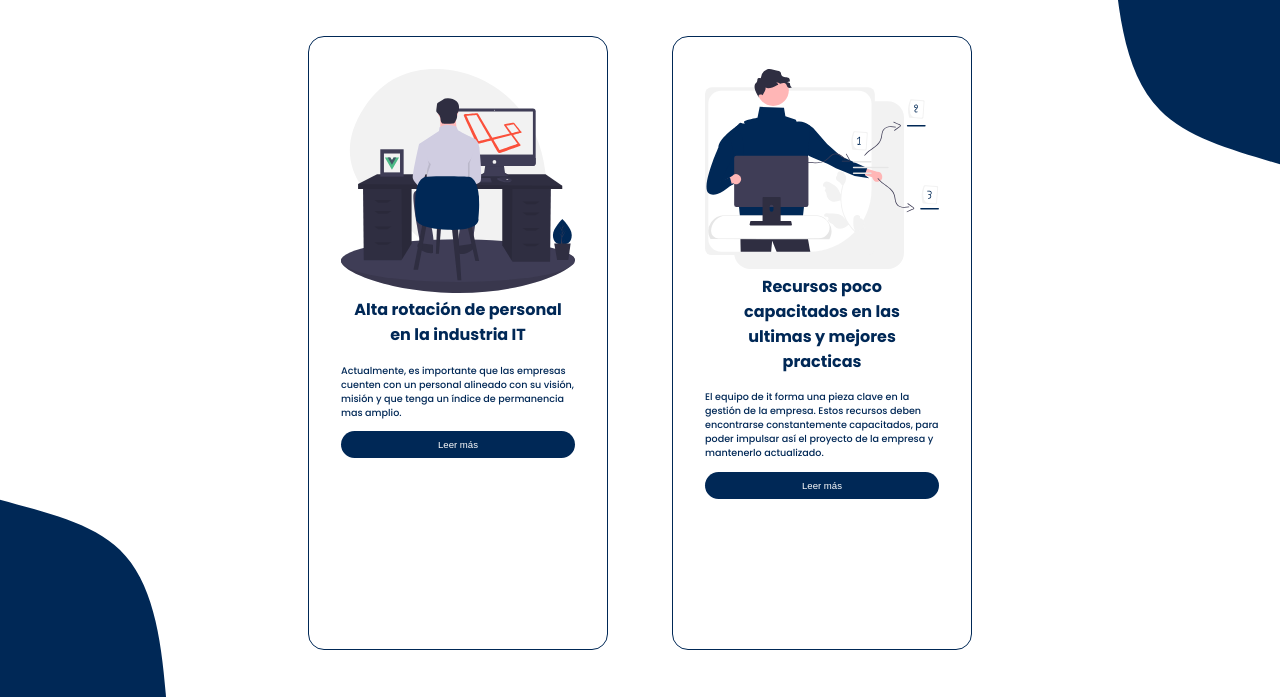
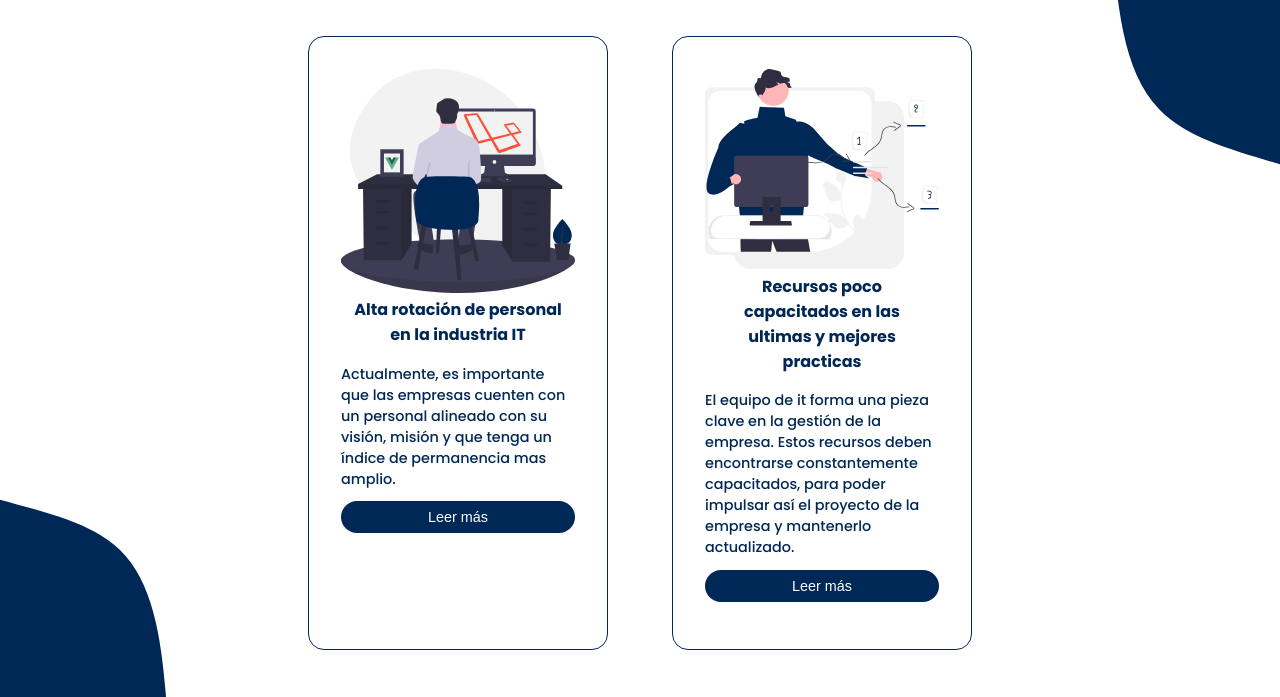
Before and after one commit to jmtoledo175/PF-Toledo, a plain HTML site: page PAGES/Blog.html in a window 1280 px wide. Shown: the part 70-767 px from the top of the page. Drawn offline with Linux system fonts and the light colour scheme.

Commit message:
Correccion tamaño de letras

```diff
--- a/scss/_blog.scss
+++ b/scss/_blog.scss
@@ -80,7 +80,7 @@ section {
     padding: 2rem;
     margin-top: 2%;
     margin-bottom: 0%;
-    font-size: 60%;
+    font-size: 90%;
     h2 {
       font-size: medium;
       text-align: center;
```
Also changed, not shown: css/styles.css.
